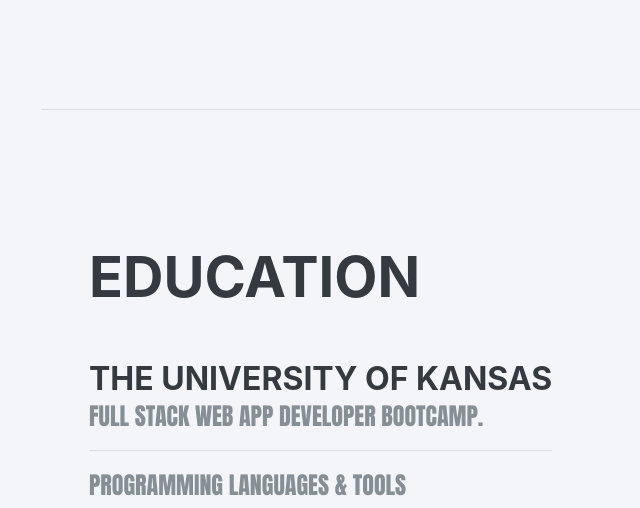
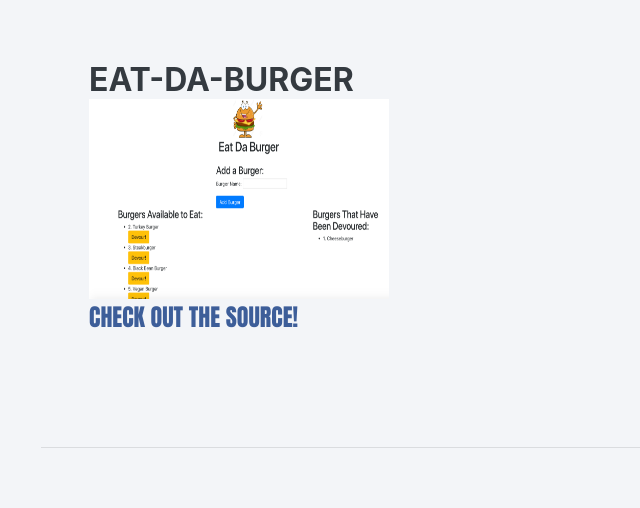
Before and after one commit to Mjwalker99/Updated-Portfolio, a plain HTML site: page index.html in a window 1280 px wide. Shown: the part 3949-4457 px from the top of the page, without its empty margins (231-871 px from the left). Drawn offline with Linux system fonts and the light colour scheme; a web font is replaced by a local one.

Commit message:
added eatdaburger

```diff
--- a/index.html
+++ b/index.html
@@ -230,6 +230,21 @@
 
         </div>
 
+        <div class="resume-item d-flex flex-column flex-md-row mb-5">
+          <div class="resume-content mr-auto">
+            <h3 class="mb-0">Eat-Da-Burger</h3>
+            <a target="_blank" href="https://lit-chamber-96603.herokuapp.com/">
+              <img class="portfolio-img" style="width:300px;height:200px;" src="img/Screen Shot 2018-11-17 at 12.26.35 PM.png" alt="">
+            </a>
+            <div class="subheading mb-3">
+              <a target="_blank" class="card-link" href="https://github.com/Mjwalker99/Eat-Da-Burger">Check Out The Source!
+              </a>
+            </div>
+
+          </div>
+
+        </div>
+
       </div>
 
     </section>
```
Also changed, not shown: img/Screen Shot 2018-11-17 at 12.26.35 PM.png (added), 2 other files.
